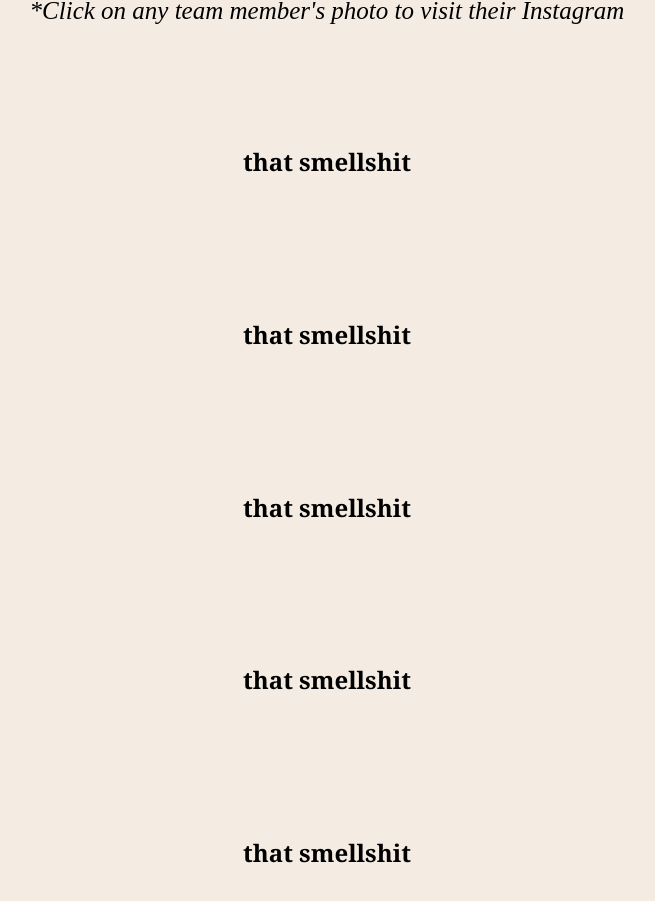
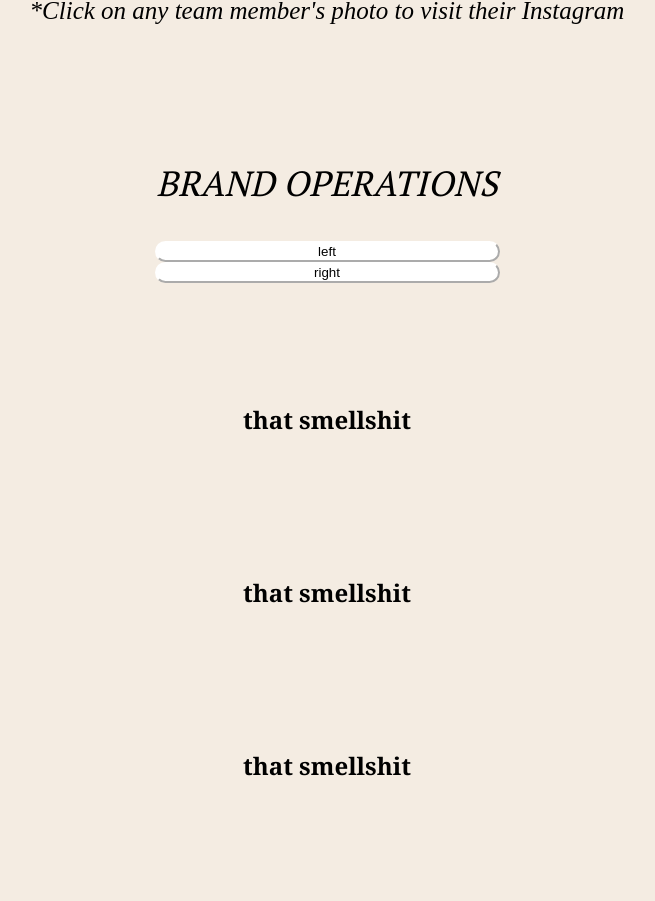
Before and after one commit to shaynatrivedi/solucky, a React (Create React App) app in the folder solucky-react-app/: page /team in a window 1280 px wide. Shown: the part 1218-2119 px from the top of the page, without its empty margins (313-968 px from the left). Built offline with nearby package versions, Linux system fonts and the light colour scheme; a web font is replaced by a local one.

Commit message:
add buttons to brand operations div

```diff
--- a/solucky-react-app/src/components/Team.css
+++ b/solucky-react-app/src/components/Team.css
@@ -100,3 +100,13 @@ a{
     font-weight: 400;
     line-height: normal;
 }
+
+.brand-operations-title{
+    color: #000;
+    font-family: "PT Serif";
+    font-size: 35px;
+    font-style: italic;
+    font-weight: 400;
+    line-height: normal;
+    text-transform: uppercase;
+}
--- a/solucky-react-app/src/components/Team.jsx
+++ b/solucky-react-app/src/components/Team.jsx
@@ -46,7 +46,22 @@ const Team = () =>{
                         </p>
                     </div>
 
-                    <h1>that smellshit</h1>
+                    <div className="brand-operations">
+                        <div className="brand-operations-header">
+                            <h3 className="brand-operations-title">Brand Operations</h3>
+                            <div className="horizontal-scroll-buttons">
+                                <button>left</button>
+                                <button>right</button>
+                            </div>
+                        </div>
+
+                        <div className="brand-operations-gallery">
+
+                        </div>
+
+                    </div>
+
+
                     <h1>that smellshit</h1>
                     <h1>that smellshit</h1>
                     <h1>that smellshit</h1>
```
